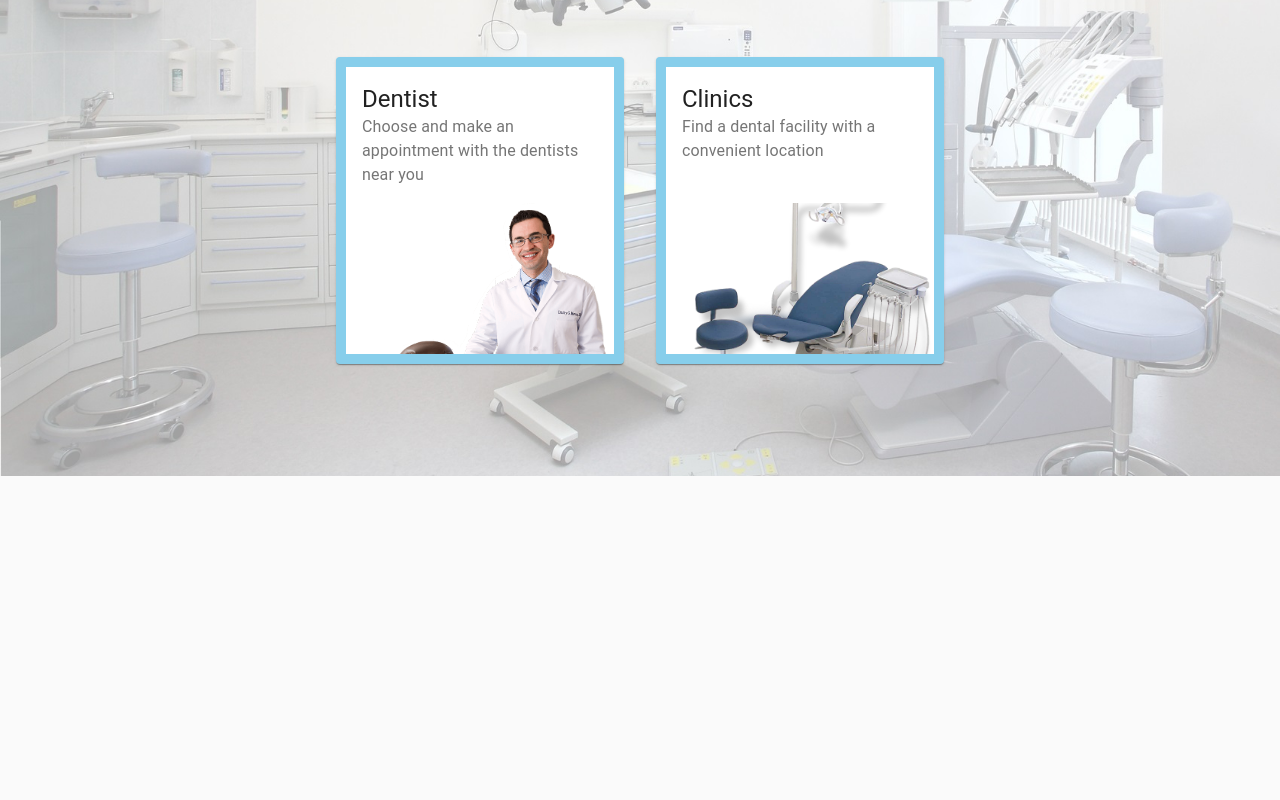
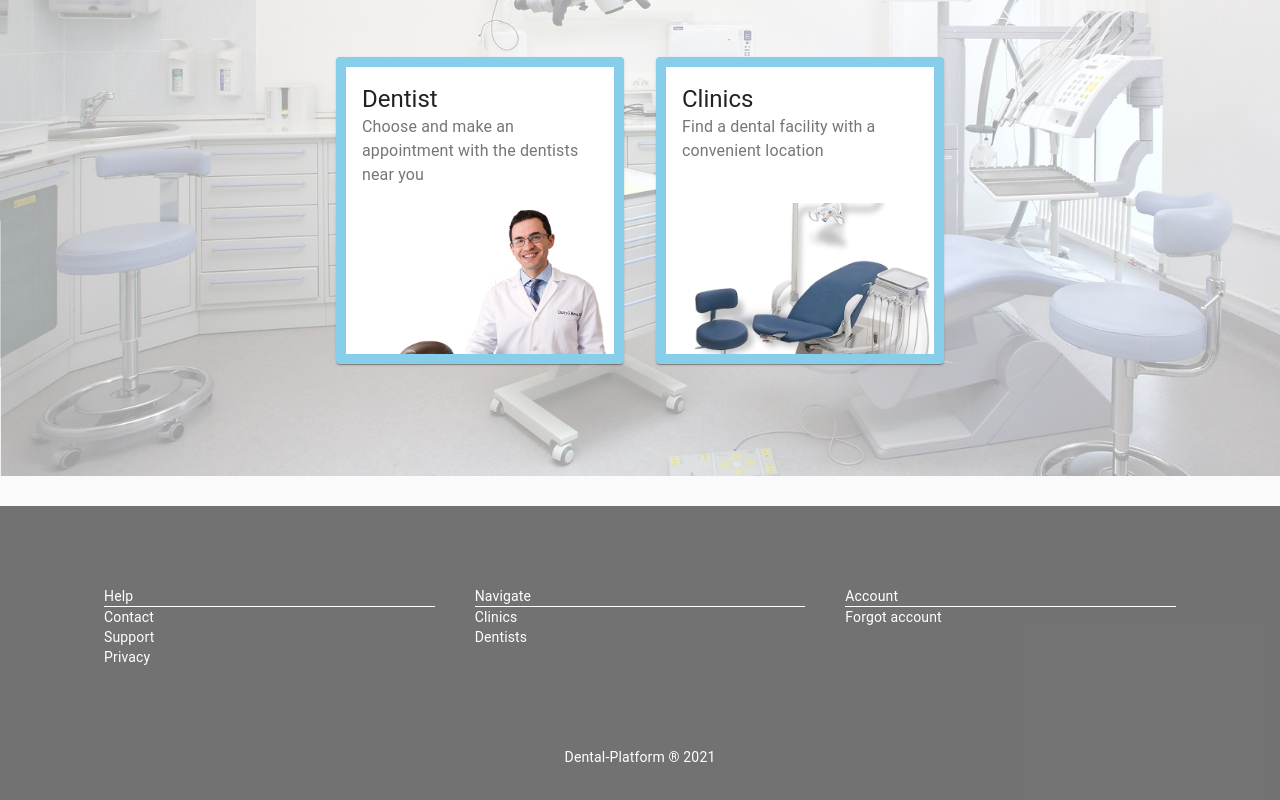
Before and after one commit to yuriy-kuzin-webdev/react-dc-client, a React (Create React App) app: page / in a window 1280 px wide. Shown: the part 396-1196 px from the top of the page. Before the commit the page ends 872 px from the top, so only its background shows below. Built offline with nearby package versions, Linux system fonts and the light colour scheme; no server answers.

Commit message:
added footer

```diff
--- a/src/App.js
+++ b/src/App.js
@@ -11,6 +11,7 @@ import Dentists from "./components/Dentists";
 import Clinics from "./components/Clinics";
 import Appointment from "./components/Appointment";
 import Appointments from "./components/Appointments";
+import Footer from "./components/Footer";
 
 
 function App() {
@@ -29,6 +30,7 @@ function App() {
           <PrivateRoute path='/account' component={Account}/>
           <PrivateRoute path='/appointments' component={Appointments}/>
         </Switch>
+        <Footer/>
       </AuthProvider>
     </Router>
   );
--- a/src/components/Clinic.js
+++ b/src/components/Clinic.js
@@ -25,6 +25,7 @@ const useStyles = makeStyles((theme) => ({
     flex: "1 0 auto",
   },
   cover: {
+    minWidth: 200,
     height: 200,
     width: 200,
     backgroundSize: "contain",
@@ -49,6 +50,15 @@ export default function Clinic({ clinic }) {
     context.selectClinic(clinic);
     history.push("/dentists");
   }
+  function getClinicInfo(clinicId) {
+    const info = context.clinicInformations.find(
+      (cl) => cl.clinicId === clinic.id
+    );
+    console.log(info);
+    return info[
+      ["description", "descriptionRu", "descriptionUa"][context.languageCode]
+    ];
+  }
   return (
     <Grid
       item
@@ -64,17 +74,22 @@ export default function Clinic({ clinic }) {
         <CardMedia
           className={classes.cover}
           image={clinic.image ? clinic.image : "/cl_anon.jpg"}
+          style={{margin: '10px'}}
         />
         <div className={classes.details}>
           <CardContent className={classes.content}>
             <Typography component="h5" variant="h5">
-              {clinic.title}
+              {clinic[["title", "titleRu", "titleUa"][context.languageCode]]}
+            </Typography>
+            <Typography variant="body2" gutterBottom >
+              {getClinicInfo(clinic.id)}
             </Typography>
             <Typography variant="subtitle1" color="textSecondary">
-              {clinic.district}
-            </Typography>
-            <Typography variant="subtitle1" color="textSecondary">
-              {clinic.address}
+              {
+                clinic[
+                  ["address", "addressRu", "addressUa"][context.languageCode]
+                ]
+              }
             </Typography>
             <Typography variant="subtitle1" color="textSecondary">
               {clinic.phone}
--- a/src/components/Clinics.js
+++ b/src/components/Clinics.js
@@ -14,7 +14,6 @@ const useStyles = makeStyles((theme) => ({
   bg: {
     backgroundRepeat: "no-repeat",
     backgroundAttachment: "fixed",
-    height: "100vh",
   },
 }));
 
--- a/src/components/Content.js
+++ b/src/components/Content.js
@@ -24,7 +24,6 @@ const useStyles = makeStyles((theme) => ({
   bg: {
     backgroundRepeat: "no-repeat",
     backgroundAttachment: "fixed",
-    height: "100vh",
   },
 }));
 
@@ -34,7 +33,7 @@ export default function Content() {
   const classes = useStyles();
 
   return (
-    <CardMedia image={Bg} className={classes.bg}>
+    <CardMedia image={Bg} className={classes.bg} style={{minHeight: '100vh'}}>
       <Container maxWidth="lg" className={classes.content}>
         <CssBaseline />
         <div className={classes.paper}>
--- /dev/null
+++ b/src/components/Footer.js
@@ -0,0 +1,67 @@
+import React, { useContext } from "react";
+import Container from "@material-ui/core/Container";
+import Grid from "@material-ui/core/Grid";
+import Box from "@material-ui/core/Box";
+import Link from "@material-ui/core/Link";
+import DcContext from "../contexts/dc-context";
+
+export default function Footer() {
+  const context = useContext(DcContext);
+  return (
+    <footer style={{ marginTop: "30px" }}>
+      <Box
+        px={{ xs: 3, sm: 10 }}
+        py={{ xs: 5, sm: 10 }}
+        bgcolor="text.secondary"
+        color="white"
+      >
+        <Container maxWidth="lg">
+          <Grid container spacing={5}>
+            <Grid item xs={12} sm={4}>
+              <Box borderBottom={1}>{["Help","Справка","Довiдка"][context.languageCode]}</Box>
+              <Box>
+                <Link href="/" color="inherit">
+                {["Contact","Обратная связь","Зв'язок"][context.languageCode]}
+                </Link>
+              </Box>
+              <Box>
+                <Link href="/" color="inherit">
+                {["Support","Поддержка","Пiдтримка"][context.languageCode]}
+                </Link>
+              </Box>
+              <Box>
+                <Link href="/" color="inherit">
+                {["Privacy","Конфиденциальность","Конфіденційність"][context.languageCode]}
+                </Link>
+              </Box>
+            </Grid>
+            <Grid item xs={12} sm={4}>
+              <Box borderBottom={1}>{["Navigate","Навигация","Навiгацiя"][context.languageCode]}</Box>
+              <Box>
+                <Link href="/" color="inherit">
+                {["Clinics","Клиники","Клiнiки"][context.languageCode]}
+                </Link>
+              </Box>
+              <Box>
+                <Link href="/" color="inherit">
+                {["Dentists","Стоматологи","Стоматологи"][context.languageCode]}
+                </Link>
+              </Box>
+            </Grid>
+            <Grid item xs={12} sm={4}>
+              <Box borderBottom={1}>{["Account","Аккаунт","Запис"][context.languageCode]}</Box>
+              <Box>
+                <Link href="/" color="inherit">
+                {["Forgot account","Забыл аккаунт","Забув аккаунт"][context.languageCode]}
+                </Link>
+              </Box>
+            </Grid>
+          </Grid>
+          <Box textAlign="center" pt={{ xs: 5, sm: 10 }} pb={{ xs: 5, sm: 0 }}>
+            Dental-Platform &reg; {new Date().getFullYear()}
+          </Box>
+        </Container>
+      </Box>
+    </footer>
+  );
+}
```
